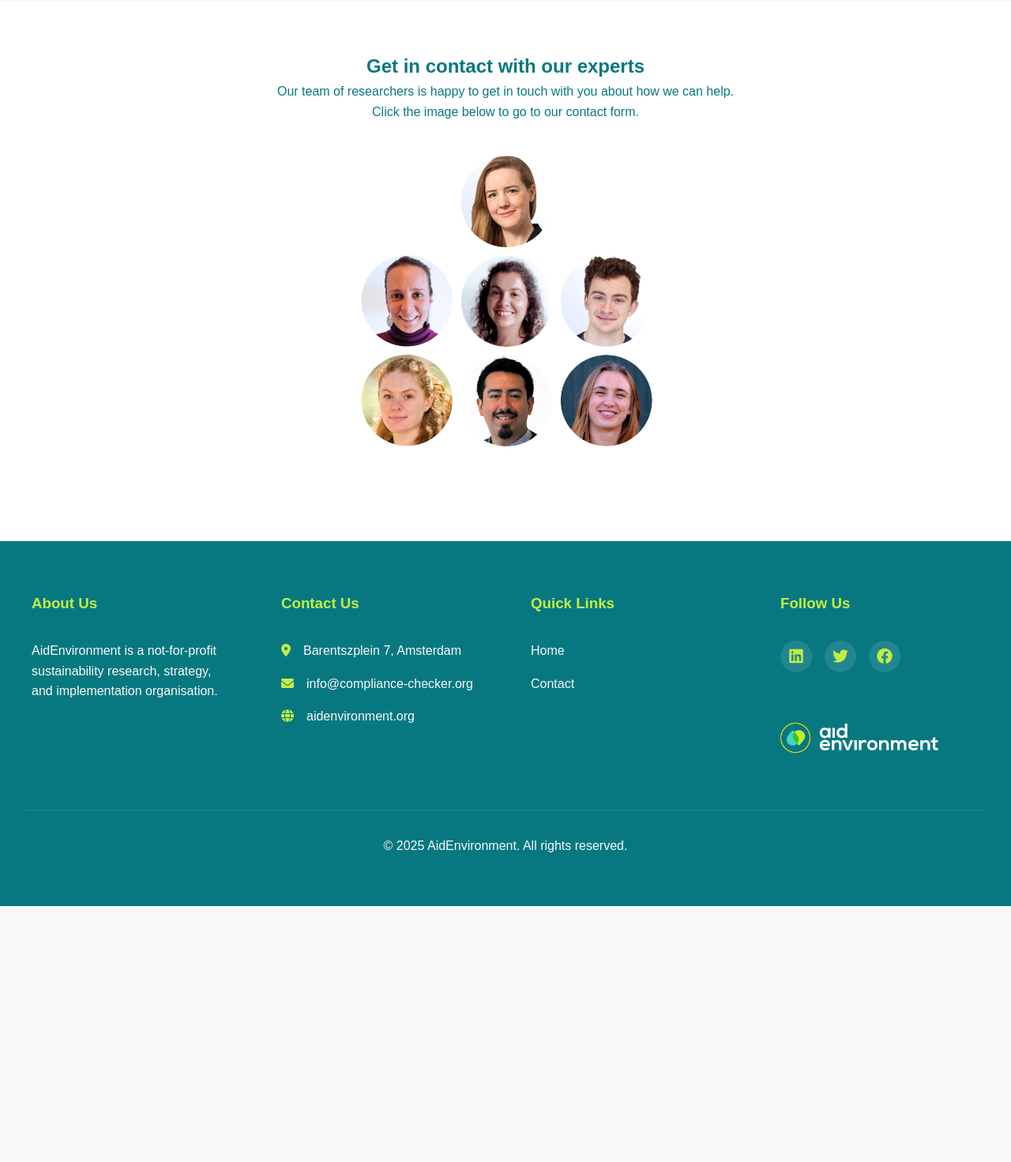
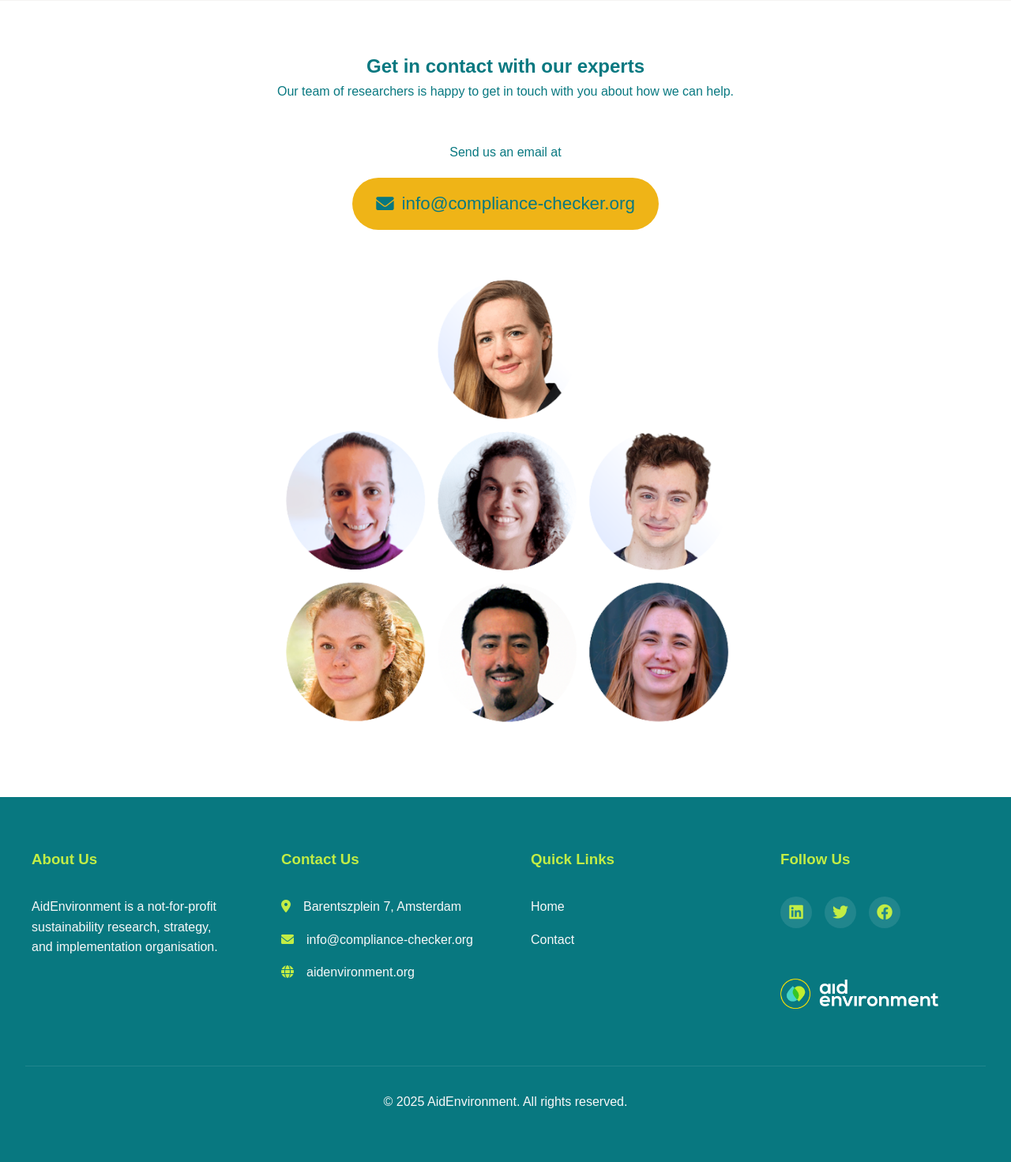
Before and after one commit to AEcompliance/ComplianceChecker, a Flask app: page / in a window 1280 px wide. Shown: the part 2576-4047 px from the top of the page at 79% size. Before the commit the page ends 3723 px from the top, so only its background shows below. Run offline with Flask 3, Linux system fonts and the light colour scheme; some web fonts are replaced.

Commit message:
updated to remove visibility form and add e-mail on main page

```diff
--- a/root/static/css/styles.css
+++ b/root/static/css/styles.css
@@ -479,6 +479,8 @@ h1, h2, h3, h4, h5, h6 {
 
 
 
+
+
 /* Footer */
 .footer {
     height: var(--footer-height);
@@ -720,6 +722,61 @@ footer > p {
     top: 0;
 }
 
+/* Email link */
+.email-link {
+    display: inline-flex;
+    align-items: center;
+    gap: 10px;
+    font-size: 1.4rem;
+    padding: 15px 30px;
+    background: var(--ae-sun-dark);
+    color: var(--ae-darkblue) !important;
+    border-radius: 50px;
+    text-decoration: none !important;
+    transition: all 0.3s ease;
+    margin: 20px 0;
+    position: relative;
+    overflow: hidden;
+}
+
+.email-link:hover {
+    transform: translateY(-3px);
+    background: var(--ae-sun);
+    box-shadow: 0 5px 15px rgba(239, 181, 23, 0.4);
+}
+
+.email-link i {
+    transition: transform 0.5s ease;
+}
+
+.email-link:hover i {
+    animation: flyEnvelope 1s ease infinite;
+}
+
+@keyframes flyEnvelope {
+    0% {
+        transform: translateX(0) rotate(0);
+    }
+    25% {
+        transform: translateX(-3px) rotate(-5deg);
+    }
+    75% {
+        transform: translateX(3px) rotate(5deg);
+    }
+    100% {
+        transform: translateX(0) rotate(0);
+    }
+}
+
+p a {
+        color: var(--ae-darkblue);
+        text-decoration: none;
+}
+
+p a:hover{
+    color: var(--ae-lightgreen);
+
+}
 
 
 /* Media query for mobile responsiveness */
--- a/root/static/js/home.js
+++ b/root/static/js/home.js
@@ -1,3 +1,31 @@
+// Add this at the beginning of the file
+document.addEventListener('DOMContentLoaded', function() {
+    // Handle scroll indicator click
+    document.querySelector('.scroll-indicator').addEventListener('click', function() {
+        window.scrollTo({
+            top: window.innerHeight,
+            behavior: 'smooth'
+        });
+    });
+
+    // Handle contact link clicks
+    const contactLinks = document.querySelectorAll('a[href="/#contact"]');
+    contactLinks.forEach(link => {
+        link.addEventListener('click', function(e) {
+            e.preventDefault();
+            const contactSection = document.getElementById('contact');
+            if (contactSection) {
+                const headerHeight = document.querySelector('.header').offsetHeight;
+                const contactPosition = contactSection.offsetTop - headerHeight;
+                window.scrollTo({
+                    top: contactPosition,
+                    behavior: 'smooth'
+                });
+            }
+        });
+    });
+});
+
 document.querySelector('.scroll-indicator').addEventListener('click', function() {
     window.scrollTo({
         top: window.innerHeight,
--- a/root/templates/base.html
+++ b/root/templates/base.html
@@ -18,7 +18,7 @@
                 </a>
             </div>
             <nav class="nav-menu">
-                <a href="/contact" class="nav-link">Contact</a>
+                <a href="/#contact" class="nav-link">Contact</a>
             </nav>
         </div>
     </header>
--- a/root/templates/home.html
+++ b/root/templates/home.html
@@ -144,14 +144,17 @@
 
 
 <!-- Narrow-width content section -->
-<section class="section-narrow">
+<section id="contact" class="section-narrow">
     <h2>Get in contact with our experts</h2>
-    <p class="gallery-main-title">Our team of researchers is happy to get in touch with you about how we can help. <br> Click the image below to go to our contact form. </p>
-    <a href="/contact" class="contact-image-link">
+    <p class="gallery-main-title">Our team of researchers is happy to get in touch with you about how we can help. <br>
+        <br><br> Send us an email at <br> <a href="mailto:info@compliance-checker.org" class="email-link">
+        <i class="fas fa-envelope"></i>
+        info@compliance-checker.org
+    </a><br><br> </p>
         <img src="{{ url_for('static', filename='images/general/cc_team_collage.png') }}"
              alt="Contact our experts"
              class="contact-image">
-    </a>
+
 
 </section>
 {% endblock %}
```
